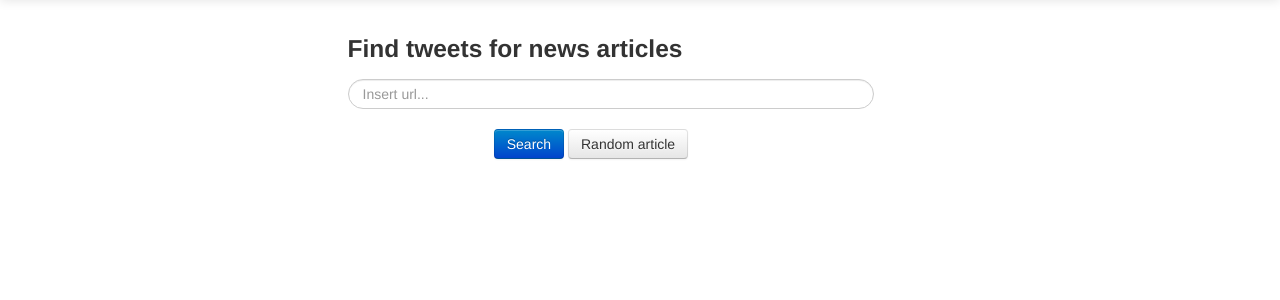
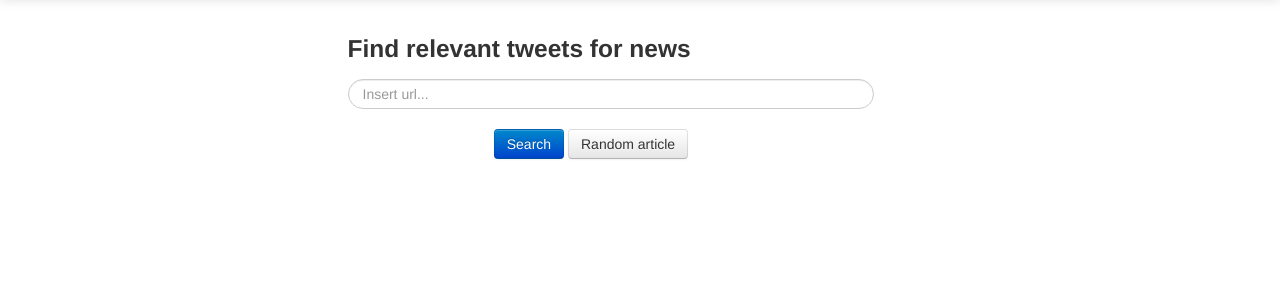
Before and after one commit to twerkmeister/tweetRecommender, a Python web app: template webapp/app/templates/index.html in a window 1280 px wide. Shown: the part 41-341 px from the top of the page. Run offline with Jinja, Linux system fonts and the light colour scheme; the template is opened without the code that fills it, so the values that code supplies are empty.

Commit message:
changed heading

```diff
--- a/webapp/app/templates/index.html
+++ b/webapp/app/templates/index.html
@@ -29,7 +29,7 @@
       <!-- Begin page content -->
       <div class="container">
         <div class="search">
-          <h3>Find tweets for news articles</h3>
+          <h3>Find relevant tweets for news</h3>
           <input type="text" id="searchbar" placeholder="Insert url..." class="input-large search-query" name="url" />
           <div class="center">
             <button type="submit" class="btn btn-primary" name="action" value="search">Search</button>
```
